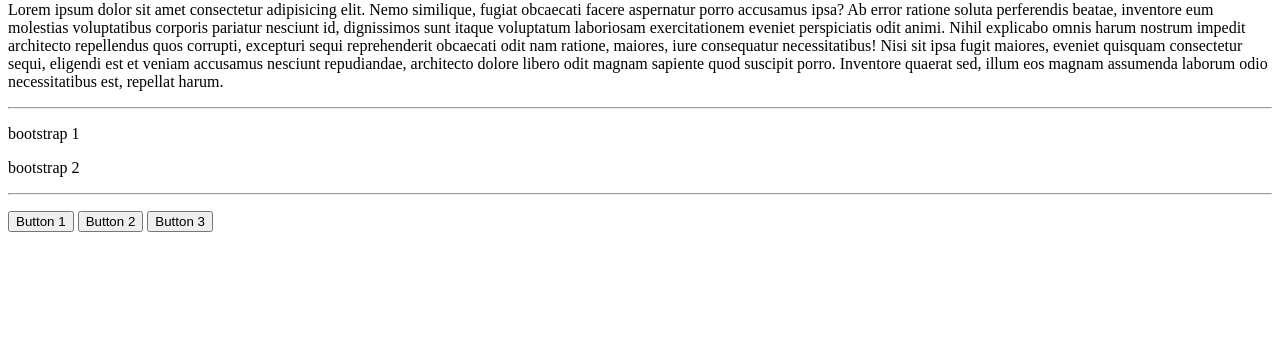
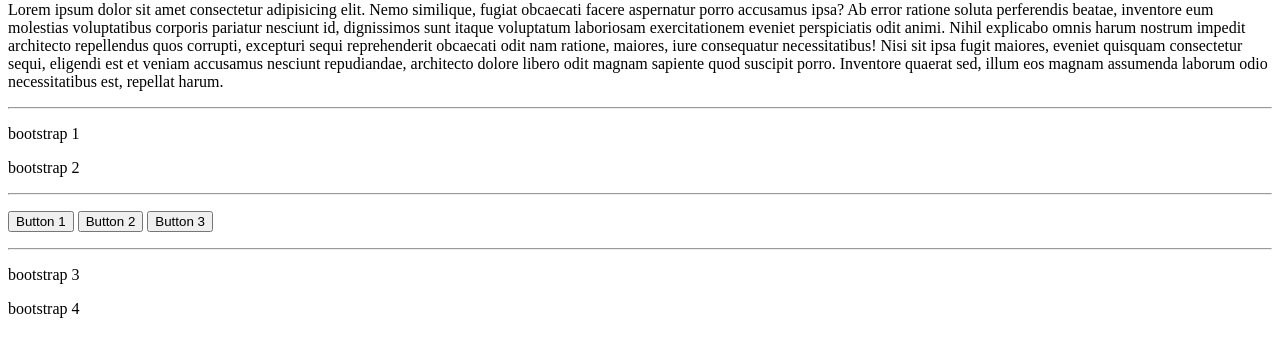
Before and after one commit to edward01/gitflow-test, a plain HTML site: page index.html in a window 1280 px wide. Shown: the part 79-436 px from the top of the page. Drawn offline with Linux system fonts and the light colour scheme.

Commit message:
added bs 3 & 4

```diff
--- a/index.html
+++ b/index.html
@@ -19,5 +19,8 @@
             <button type="button">Button 2</button>
             <button type="button">Button 3</button>
         </p>
+        <hr>
+        <p>bootstrap 3</p>
+        <p>bootstrap 4</p>
     </body>
 </html>
```
